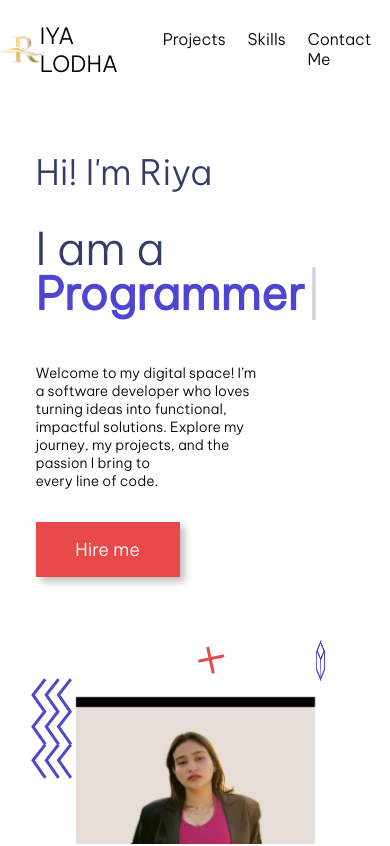
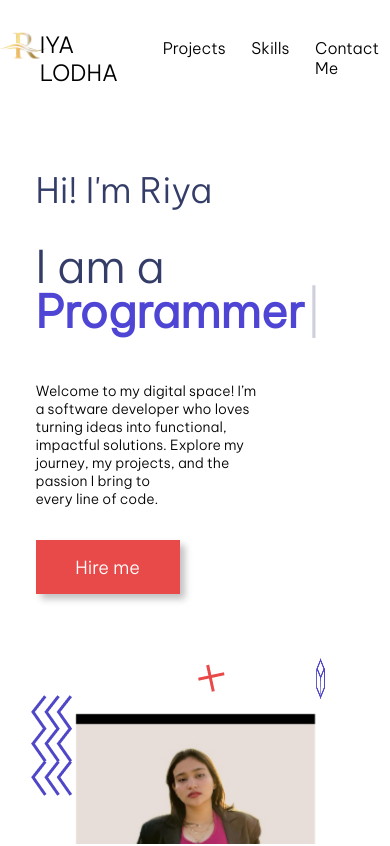
Before and after one commit to Riya1802Lodha/Riya-s-Portfolio, a plain HTML site: page index.html in a window 390 px wide. Shown: the top 846 px of the page. Drawn offline with nearby package versions, Linux system fonts and the light colour scheme.

Commit message:
Update styles.css

```diff
--- a/styles.css
+++ b/styles.css
@@ -628,7 +628,7 @@ a{
 }
 
 .contactus-sub-heading{
-  font-size:3rem;
+  font-size:2rem;
   color:#343d68aa;
   text-transform: capitalize;
 }
@@ -978,9 +978,6 @@ footer{
     position: relative;
     left: -16%;
   }
-  .nav-items{
-    gap: 1.7rem;
-  }
   .skills-logo{
     width: 70%;
     height: auto;
@@ -1031,6 +1028,9 @@ footer{
   .skill-fade-text{
     z-index: -1;
   }
+  .logo{
+    padding-bottom: 20%;
+  }
   .footer-faded-text{
     opacity: 0.2;
   }
```
